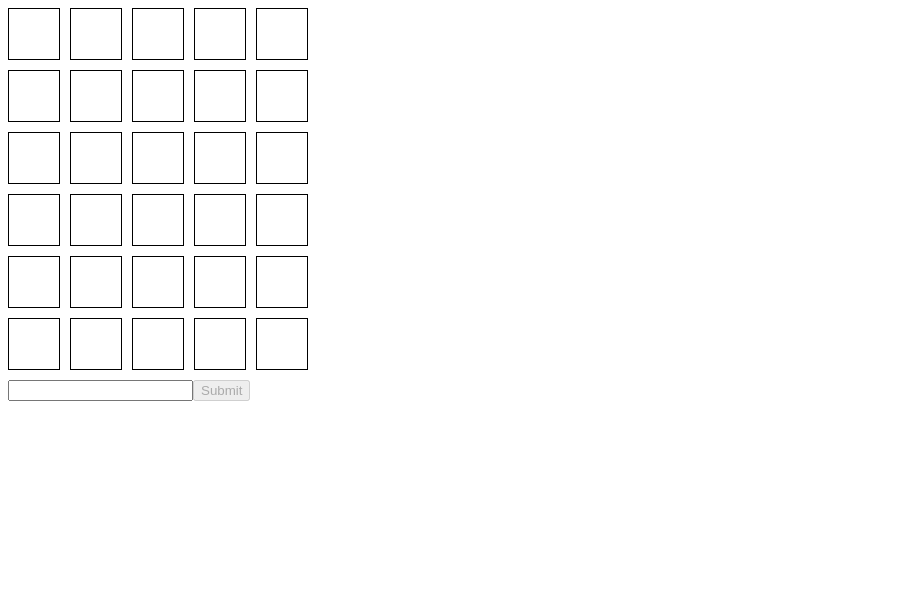
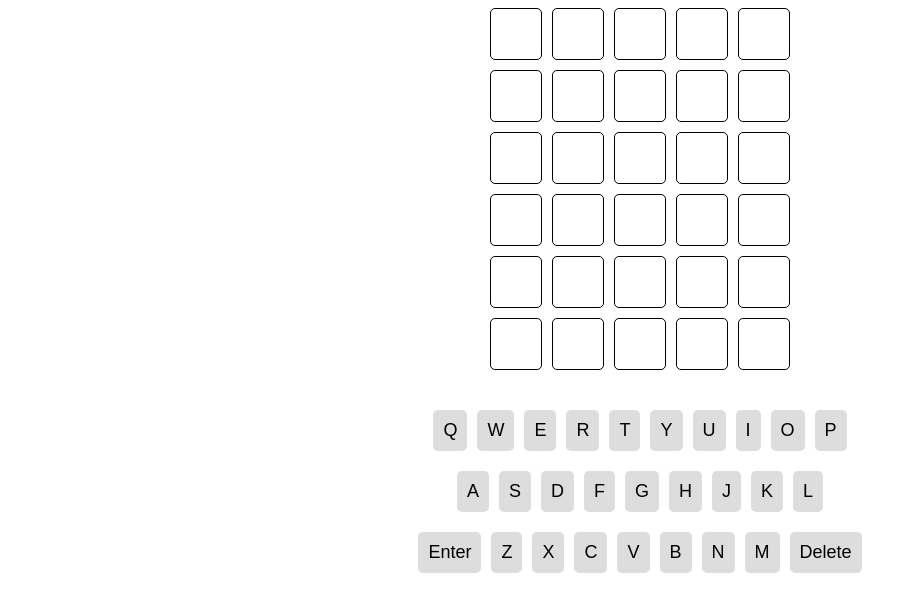
Before and after one commit to bmorgan25/k-nyt, a Next.js app: page /wordle in a window 1280 px wide. Shown: the top 612 px of the page, without its empty margins (0-917 px from the left). Built offline with nearby package versions, Linux system fonts and the light colour scheme.

Commit message:
Add keyboard for wordle game

```diff
--- /dev/null
+++ b/src/pages/wordle/components/index.tsx
@@ -0,0 +1,39 @@
+import { useState } from "react";
+import styles from "./styles.module.css";
+
+// A simple list of characters for the keyboard layout
+const rows = [
+  ["Q", "W", "E", "R", "T", "Y", "U", "I", "O", "P"],
+  ["A", "S", "D", "F", "G", "H", "J", "K", "L"],
+  ["Enter", "Z", "X", "C", "V", "B", "N", "M", "Delete"],
+];
+
+interface KeyboardProps {
+  onKeyPress: (key: string) => void;
+}
+export function Keyboard({ onKeyPress }: KeyboardProps) {
+  const [pressedKeys, setPressedKeys] = useState<string[]>([]);
+
+  const handleKeyPress = (key: string) => {
+    onKeyPress(key);
+    setPressedKeys((prev) => [...prev, key]); // Optionally track pressed keys
+  };
+
+  return (
+    <div className={styles["keyboard"]}>
+      {rows.map((row, index) => (
+        <div key={index} className={styles["keyboard-row"]}>
+          {row.map((key) => (
+            <button
+              key={key}
+              className={styles[`keyboard-key`]}
+              onClick={() => handleKeyPress(key)}
+            >
+              {key}
+            </button>
+          ))}
+        </div>
+      ))}
+    </div>
+  );
+}
--- /dev/null
+++ b/src/pages/wordle/components/styles.module.css
@@ -0,0 +1,37 @@
+.keyboard {
+  display: flex;
+  flex-direction: column;
+  align-items: center;
+  margin: 20px;
+}
+
+.keyboard-row {
+  display: flex;
+  justify-content: center;
+  margin: 5px 0;
+}
+
+.keyboard-key {
+  margin: 5px;
+  font-size: 18px;
+  text-align: center;
+  background-color: #ddd;
+  border: none;
+  border-radius: 5px;
+  cursor: pointer;
+  transition: background-color 0.3s;
+  padding: 10px;
+}
+
+.keyboard-key.pressed {
+  background-color: #4caf50;
+}
+
+.keyboard-key:active {
+  background-color: #45a049;
+}
+
+.keyboard-key:disabled {
+  background-color: #ccc;
+  cursor: not-allowed;
+}
--- a/src/pages/wordle/index.tsx
+++ b/src/pages/wordle/index.tsx
@@ -1,132 +1,5 @@
-import clsx from "clsx";
-import { useEffect, useState } from "react";
-import styles from "./styles.module.css";
+import { Wordle } from "./pages";
 
-export default function wordle() {
-  const todayWord = "MOOSE";
-
-  const [guess, setGuess] = useState<string[][]>(
-    Array(6).fill(Array(5).fill(""))
-  );
-
-  const [guessIdx, setGuessIdx] = useState<number>(0);
-  const [currIdx, setCurrIdx] = useState<number>(0);
-  const [colorIdxs, setColorIdxs] = useState<string[][]>(
-    Array(6).fill(Array(5).fill("none"))
-  );
-
-  const handleInput = (event: React.ChangeEvent<HTMLInputElement>) => {
-    console.log(currIdx);
-
-    const newGuess = [...guess];
-    newGuess[guessIdx] = [...guess[guessIdx]];
-
-    const inputValue = event.target.value;
-
-    if (inputValue === "" || inputValue.length === 1) {
-      // Handle input (non-backspace)
-      newGuess[guessIdx][currIdx] = inputValue;
-      if (currIdx <= 4) {
-        setCurrIdx(currIdx + 1);
-      }
-    }
-
-    setGuess(newGuess); // Update the state with the new guess
-  };
-
-  const handleKeyDown = (event: React.KeyboardEvent<HTMLInputElement>) => {
-    if (event.key === "Backspace") {
-      const newGuess = [...guess];
-      newGuess[guessIdx] = [...guess[guessIdx]];
-
-      // Handle backspace (remove the current character)
-      newGuess[guessIdx][currIdx - 1] = "";
-
-      if (currIdx > 0) {
-        setCurrIdx(currIdx - 1);
-      }
-
-      setGuess(newGuess); // Update the state with the new guess
-    }
-  };
-
-  const checkAnswer = () => {
-    const currGuess = guess[guessIdx].join("").toLocaleUpperCase();
-    let tempWord = todayWord;
-
-    const currColors = [...colorIdxs];
-    currColors[guessIdx] = [...colorIdxs[guessIdx]];
-
-    // set green first
-    currGuess.split("").forEach((char, i) => {
-      if (tempWord[i] === char) {
-        currColors[guessIdx][i] = "green";
-      }
-    });
-
-    // remove green letters
-    tempWord = tempWord
-      .split("")
-      .filter((ch, i) => currColors[guessIdx][i] !== "green")
-      .join("");
-
-    // set yellow letters
-    currGuess.split("").forEach((char, i) => {
-      if (currColors[guessIdx][i] === "green") return;
-      if (tempWord.includes(char)) {
-        currColors[guessIdx][i] = "yellow";
-      } else {
-        currColors[guessIdx][i] = "grey";
-      }
-    });
-
-    setColorIdxs(currColors);
-    setGuessIdx(guessIdx + 1);
-    setCurrIdx(0);
-  };
-
-  useEffect(() => {
-    console.log(guess);
-  }, [guess]);
-
-  return (
-    <div>
-      {/** Wordle section */}
-      <div id="container">
-        {guess.map((g, idx) => (
-          <div id={`row-${idx}`} className={styles["row"]}>
-            {g.map((char, jdx) => (
-              <div
-                id={`char-${idx}-${jdx}`}
-                className={clsx("row", {
-                  [styles["char-box-green"]]: colorIdxs[idx][jdx] === "green",
-                  [styles["char-box-yellow"]]: colorIdxs[idx][jdx] === "yellow",
-                  [styles["char-box-grey"]]: colorIdxs[idx][jdx] === "grey",
-                  [styles["char-box"]]: colorIdxs[idx][jdx] === "none",
-                })}
-              >
-                {char}
-              </div>
-            ))}
-          </div>
-        ))}
-      </div>
-      {/** Input section */}
-      <div>
-        <input
-          value={guess[guessIdx][currIdx]} // Make the input field a controlled component
-          onChange={handleInput}
-          onKeyDown={handleKeyDown} // Listen for the backspace key
-          maxLength={1}
-        />
-        <button
-          type="button"
-          onClick={() => checkAnswer()}
-          disabled={currIdx <= 4}
-        >
-          Submit
-        </button>
-      </div>
-    </div>
-  );
+export default function WordlePage() {
+  return <Wordle />;
 }
--- /dev/null
+++ b/src/pages/wordle/pages/index.tsx
@@ -0,0 +1,142 @@
+import clsx from "clsx";
+import { useEffect, useState } from "react";
+import { Keyboard } from "../components";
+import styles from "./styles.module.css";
+
+export function Wordle() {
+  const todayWord = "MOOSE";
+
+  const [guess, setGuess] = useState<string[][]>(
+    Array(6).fill(Array(5).fill(""))
+  );
+
+  const [guessIdx, setGuessIdx] = useState<number>(0);
+  const [currIdx, setCurrIdx] = useState<number>(0);
+  const [colorIdxs, setColorIdxs] = useState<string[][]>(
+    Array(6).fill(Array(5).fill("none"))
+  );
+
+  const checkAnswer = () => {
+    const currGuess = guess[guessIdx].join("").toLocaleUpperCase();
+    let tempWord = todayWord;
+
+    const currColors = [...colorIdxs];
+    currColors[guessIdx] = [...colorIdxs[guessIdx]];
+
+    // set green first
+    currGuess.split("").forEach((char, i) => {
+      if (tempWord[i] === char) {
+        currColors[guessIdx][i] = "green";
+      }
+    });
+
+    // use freq map to make sure not adding yellows more than once
+    const freq: { [key: string]: number } = {};
+    tempWord.split("").forEach((ch) => {
+      if (ch in freq) {
+        freq[ch] += 1;
+      } else {
+        freq[ch] = 1;
+      }
+    });
+
+    // remove green letters
+    tempWord = tempWord
+      .split("")
+      .filter((ch, i) => currColors[guessIdx][i] !== "green")
+      .join("");
+
+    // set yellow letters
+    currGuess.split("").forEach((char, i) => {
+      if (currColors[guessIdx][i] === "green") return;
+      if (tempWord.includes(char)) {
+        if (freq[char] >= 1) {
+          currColors[guessIdx][i] = "yellow";
+          freq[char] -= 1;
+        } else {
+          currColors[guessIdx][i] = "grey";
+        }
+      } else {
+        currColors[guessIdx][i] = "grey";
+      }
+    });
+
+    setColorIdxs(currColors);
+    setGuessIdx(guessIdx + 1);
+    setCurrIdx(0);
+  };
+
+  const handleKeyPress = (key: string) => {
+    if (key === "Enter") {
+      // Handle the enter key logic
+      console.log("Submit guess:", guess);
+      //setGuess('');  // Reset after submission
+      checkAnswer();
+    } else if (key === "Delete") {
+      const newGuess = [...guess];
+      newGuess[guessIdx] = [...guess[guessIdx]];
+
+      // Handle backspace (remove the current character)
+      newGuess[guessIdx][currIdx - 1] = "";
+
+      if (currIdx > 0) {
+        setCurrIdx(currIdx - 1);
+      }
+
+      setGuess(newGuess); // Update the state with the new guess
+    } else {
+      if (currIdx >= 5) {
+        return;
+      }
+      console.log(currIdx);
+
+      const newGuess = [...guess];
+      newGuess[guessIdx] = [...guess[guessIdx]];
+
+      //const inputValue = event.target.value;
+
+      if (key === "" || key.length === 1) {
+        // Handle input (non-backspace)
+        newGuess[guessIdx][currIdx] = key;
+        if (currIdx <= 4) {
+          setCurrIdx(currIdx + 1);
+        }
+      }
+
+      setGuess(newGuess); // Update the state with the new guess
+    }
+  };
+
+  useEffect(() => {
+    console.log(guess);
+  }, [guess]);
+
+  return (
+    <div>
+      {/** Wordle section */}
+      <div id="container" className={styles["container"]}>
+        {guess.map((g, idx) => (
+          <div id={`row-${idx}`} className={styles["row"]}>
+            {g.map((char, jdx) => (
+              <div
+                id={`char-${idx}-${jdx}`}
+                className={clsx("row", {
+                  [styles["char-box-green"]]: colorIdxs[idx][jdx] === "green",
+                  [styles["char-box-yellow"]]: colorIdxs[idx][jdx] === "yellow",
+                  [styles["char-box-grey"]]: colorIdxs[idx][jdx] === "grey",
+                  [styles["char-box"]]: colorIdxs[idx][jdx] === "none",
+                })}
+              >
+                {char}
+              </div>
+            ))}
+          </div>
+        ))}
+      </div>
+      {/** Input section */}
+      <div>
+        <Keyboard onKeyPress={handleKeyPress} />
+      </div>
+    </div>
+  );
+}
--- a/src/pages/wordle/styles.module.css
+++ b/src/pages/wordle/pages/styles.module.css
@@ -1,6 +1,7 @@
 .container {
   display: flex;
-  gap: 1em;
+  flex-direction: column;
+  align-items: center;
 }
 
 .row {
@@ -18,6 +19,7 @@
   justify-content: center;
   align-items: center;
   font-family: "Franklin Gothic Medium", "Arial Narrow", Arial, sans-serif;
+  border-radius: 5px;
 }
 
 .char-box-green {
@@ -29,6 +31,7 @@
   align-items: center;
   font-family: "Franklin Gothic Medium", "Arial Narrow", Arial, sans-serif;
   background-color: green;
+  border-radius: 5px;
 }
 
 .char-box-yellow {
@@ -40,6 +43,7 @@
   align-items: center;
   font-family: "Franklin Gothic Medium", "Arial Narrow", Arial, sans-serif;
   background-color: yellow;
+  border-radius: 5px;
 }
 
 .char-box-grey {
@@ -51,4 +55,5 @@
   align-items: center;
   font-family: "Franklin Gothic Medium", "Arial Narrow", Arial, sans-serif;
   background-color: darkgray;
+  border-radius: 5px;
 }
```
